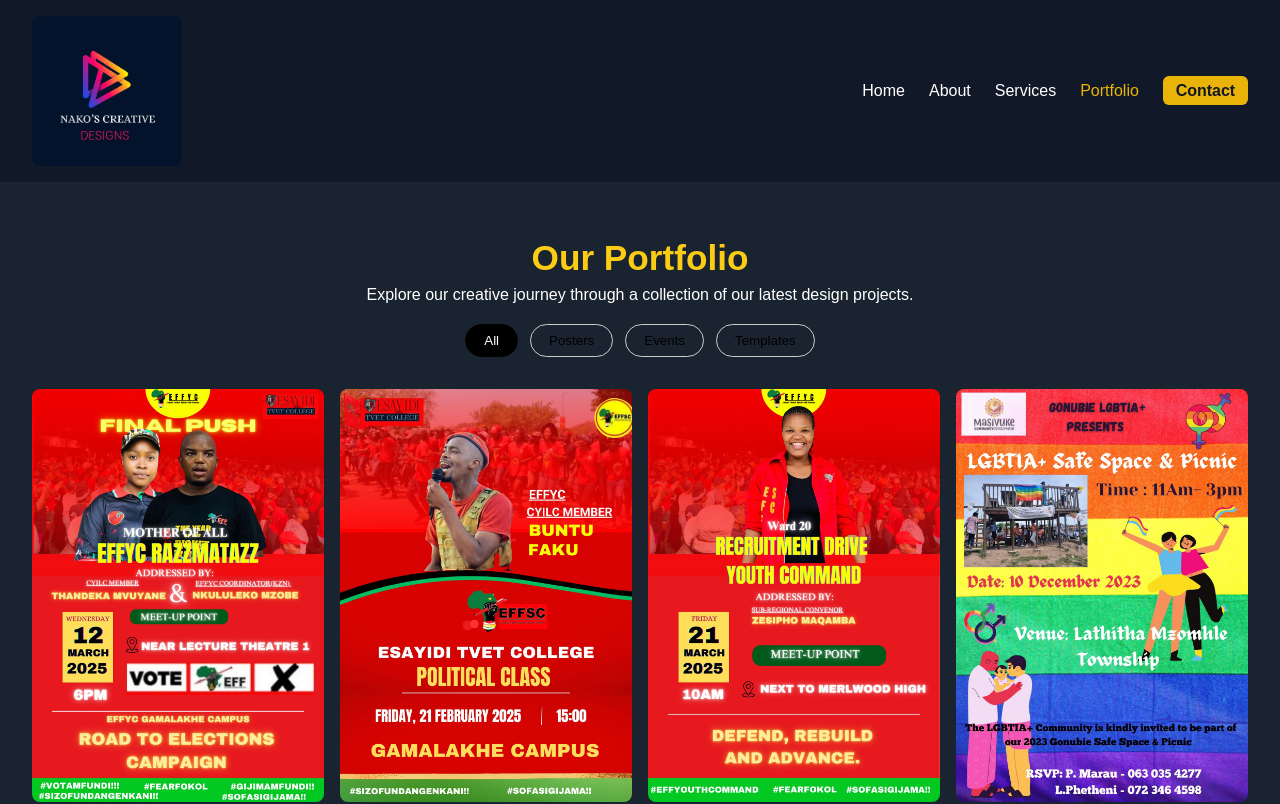
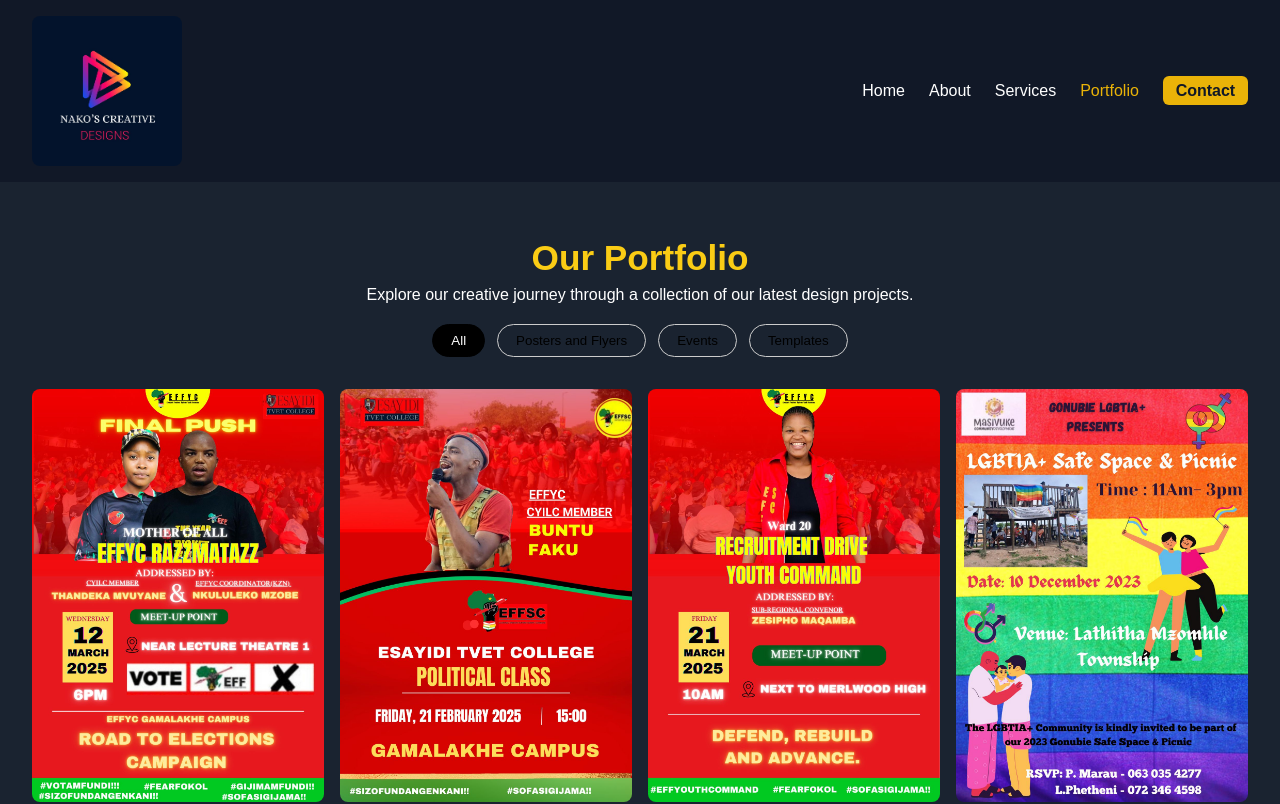
Before and after one commit to TebohoModiba/NCD-React-Website, a React (Vite) app in the folder ncd-react/: page /portfolio in a window 1280 px wide. Shown: the top 804 px of the page. Built offline with nearby package versions, Linux system fonts and the light colour scheme.

Commit message:
fix: SPA routing on Vercel + clean remaining asset filenames + align portfolio filters

```diff
--- a/ncd-react/src/pages/Portfolio.jsx
+++ b/ncd-react/src/pages/Portfolio.jsx
@@ -24,7 +24,7 @@
     { name: 'Template4.png', category: 'Templates' }
   ];
 
-  const categories = ['All', 'Posters', 'Events', 'Templates'];
+  const categories = ['All', 'Posters and Flyers', 'Events', 'Templates'];
   const [selectedCategory, setSelectedCategory] = useState('All');
   const [visibleCount, setVisibleCount] = useState(8);
   const [activeImage, setActiveImage] = useState(null);
```
Also changed, not shown: ncd-react/vercel.json (added).
